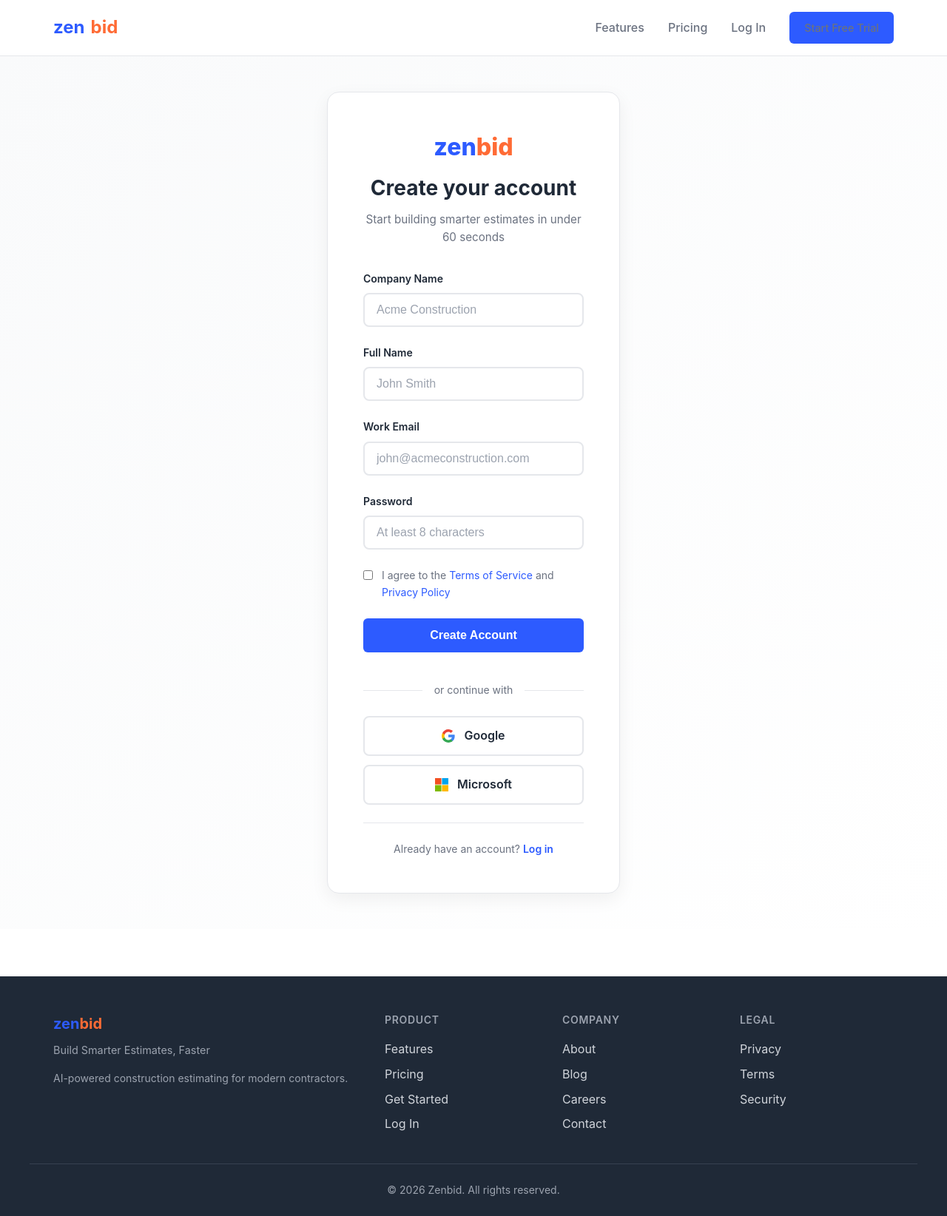
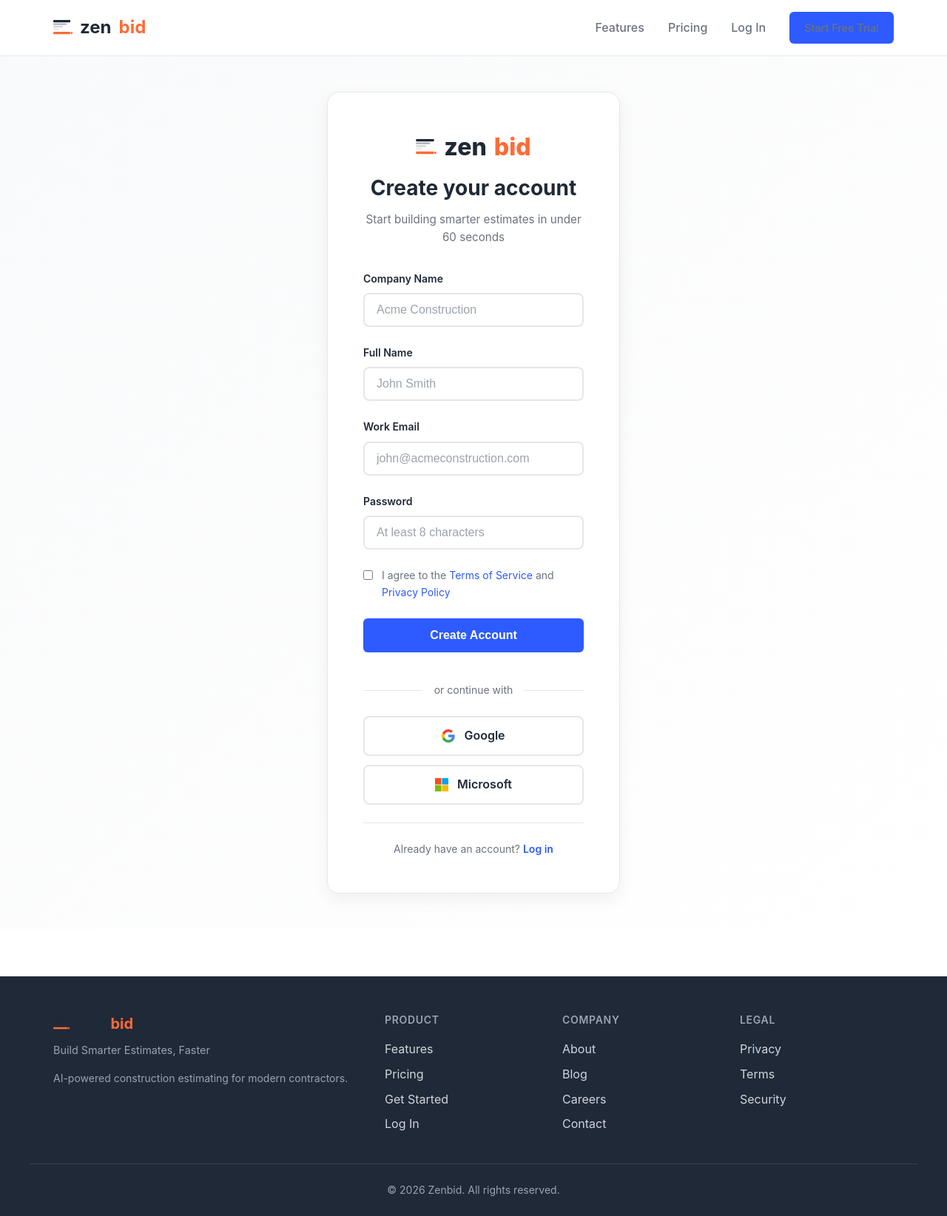
Before and after one commit to agentxt9-hub/Esimator-Agent, a Flask app: page /signup in a window 1280 px wide. Shown: the whole page at 74% size. Run offline with Flask 3, Linux system fonts and the light colour scheme; some libraries are stand-ins or nearby versions.

Commit message:
Update logo to Concept C: SVG mark + white/dark wordmark across all templates
- App sidebar: zen in --text-primary (white), SVG mark with light bars + coral TOTAL
- Marketing nav/footer: zen in --text-dark, SVG mark with dark bars + coral TOTAL
- Auth pages (login/signup/forgot/reset): same mark, zen in --text-dark

Co-Authored-By: Claude Sonnet 4.6 <noreply@anthropic.com>

```diff
--- a/Templates/base.html
+++ b/Templates/base.html
@@ -71,11 +71,11 @@
         .navbar-brand {
             font-size: 1.5rem;
             font-weight: 700;
-            color: var(--primary-brand);
+            color: var(--text-dark);
             text-decoration: none;
             display: flex;
             align-items: center;
-            gap: 0.5rem;
+            gap: 10px;
         }
 
         .navbar-brand span {
@@ -165,8 +165,11 @@
         .footer-brand {
             font-size: 1.25rem;
             font-weight: 700;
-            color: var(--primary-brand);
+            color: var(--text-dark);
             margin-bottom: 0.5rem;
+            display: flex;
+            align-items: center;
+            gap: 10px;
         }
 
         .footer-brand span {
@@ -244,6 +247,14 @@
     <nav class="navbar">
         <div class="navbar-container">
             <a href="/" class="navbar-brand">
+                <svg width="26" height="21" viewBox="0 0 90 72" fill="none" aria-hidden="true">
+                    <rect x="0" y="0"  width="80" height="11" rx="3.5" fill="#1F2937"/>
+                    <rect x="0" y="15" width="62" height="8"  rx="2.5" fill="rgba(31,41,55,0.35)"/>
+                    <rect x="0" y="27" width="44" height="8"  rx="2.5" fill="rgba(31,41,55,0.2)"/>
+                    <rect x="0" y="39" width="26" height="8"  rx="2.5" fill="rgba(31,41,55,0.1)"/>
+                    <rect x="0" y="55" width="80" height="11" rx="3.5" fill="#FF6B35"/>
+                    <circle cx="86" cy="60.5" r="5" fill="#FF6B35"/>
+                </svg>
                 zen<span>bid</span>
             </a>
             <div class="navbar-links">
@@ -268,7 +279,17 @@
     <footer class="footer">
         <div class="footer-container">
             <div>
-                <div class="footer-brand">zen<span>bid</span></div>
+                <div class="footer-brand">
+                    <svg width="22" height="18" viewBox="0 0 90 72" fill="none" aria-hidden="true">
+                        <rect x="0" y="0"  width="80" height="11" rx="3.5" fill="#1F2937"/>
+                        <rect x="0" y="15" width="62" height="8"  rx="2.5" fill="rgba(31,41,55,0.35)"/>
+                        <rect x="0" y="27" width="44" height="8"  rx="2.5" fill="rgba(31,41,55,0.2)"/>
+                        <rect x="0" y="39" width="26" height="8"  rx="2.5" fill="rgba(31,41,55,0.1)"/>
+                        <rect x="0" y="55" width="80" height="11" rx="3.5" fill="#FF6B35"/>
+                        <circle cx="86" cy="60.5" r="5" fill="#FF6B35"/>
+                    </svg>
+                    zen<span>bid</span>
+                </div>
                 <p class="footer-tagline">Build Smarter Estimates, Faster</p>
                 <p style="color: #9CA3AF; font-size: 0.875rem;">AI-powered construction estimating for modern contractors.</p>
             </div>
--- a/Templates/signup.html
+++ b/Templates/signup.html
@@ -35,8 +35,12 @@
     .auth-logo {
         font-size: 2rem;
         font-weight: 800;
-        color: var(--primary-brand);
+        color: var(--text-dark);
         margin-bottom: 0.5rem;
+        display: flex;
+        align-items: center;
+        justify-content: center;
+        gap: 10px;
     }
 
     .auth-logo span {
@@ -222,7 +226,17 @@
     <div class="auth-container">
         <div class="auth-card">
             <div class="auth-header">
-                <div class="auth-logo">zen<span>bid</span></div>
+                <div class="auth-logo">
+                    <svg width="28" height="22" viewBox="0 0 90 72" fill="none" aria-hidden="true">
+                        <rect x="0" y="0"  width="80" height="11" rx="3.5" fill="#1F2937"/>
+                        <rect x="0" y="15" width="62" height="8"  rx="2.5" fill="rgba(31,41,55,0.35)"/>
+                        <rect x="0" y="27" width="44" height="8"  rx="2.5" fill="rgba(31,41,55,0.2)"/>
+                        <rect x="0" y="39" width="26" height="8"  rx="2.5" fill="rgba(31,41,55,0.1)"/>
+                        <rect x="0" y="55" width="80" height="11" rx="3.5" fill="#FF6B35"/>
+                        <circle cx="86" cy="60.5" r="5" fill="#FF6B35"/>
+                    </svg>
+                    zen<span>bid</span>
+                </div>
                 <h1>Create your account</h1>
                 <p>Start building smarter estimates in under 60 seconds</p>
             </div>
```
Also changed, not shown: Templates/app_base.html (+10 -2 lines), Templates/forgot_password.html (+16 -2 lines), Templates/login.html (+16 -2 lines), Templates/reset_password.html (+16 -2 lines).
